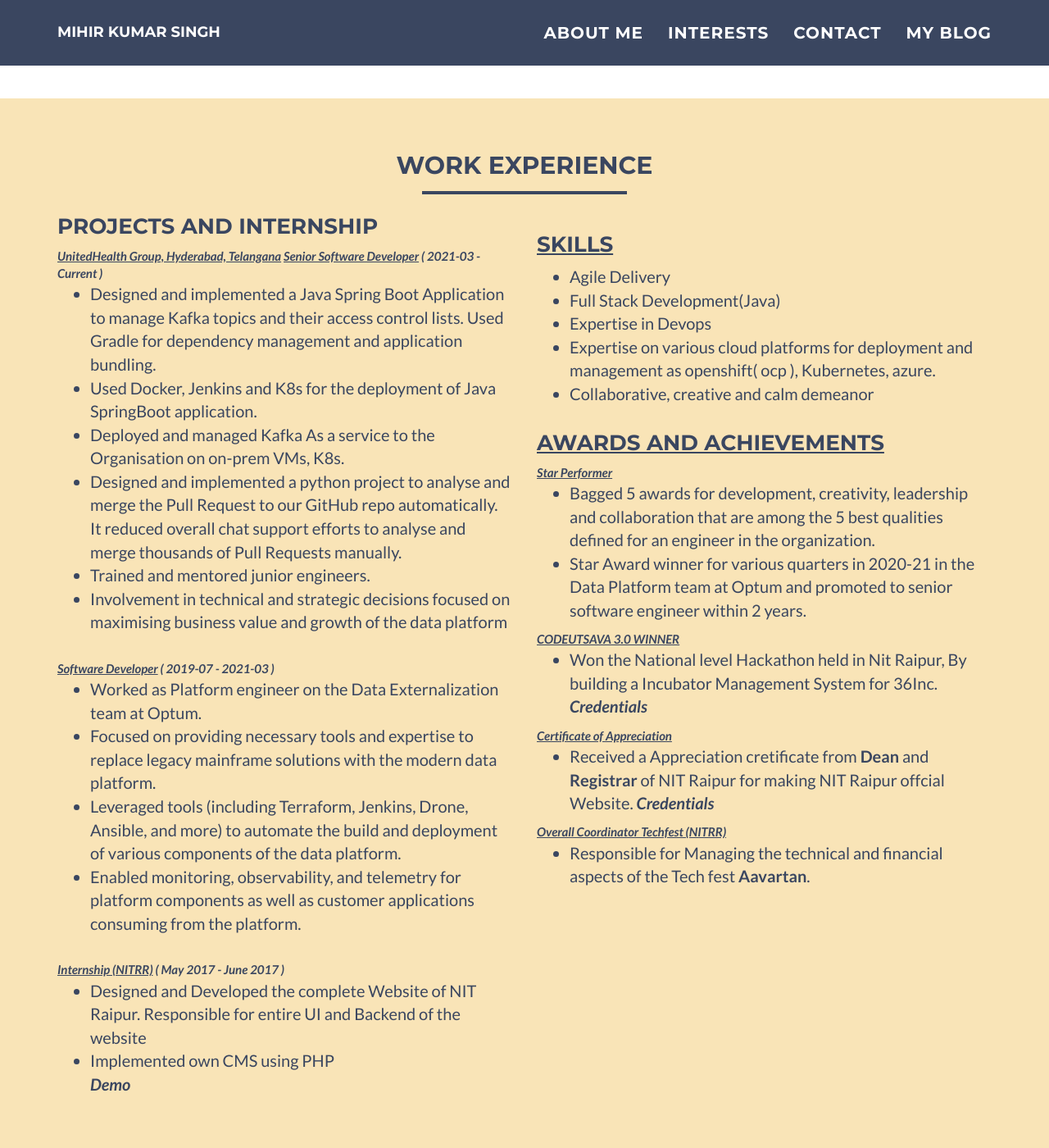
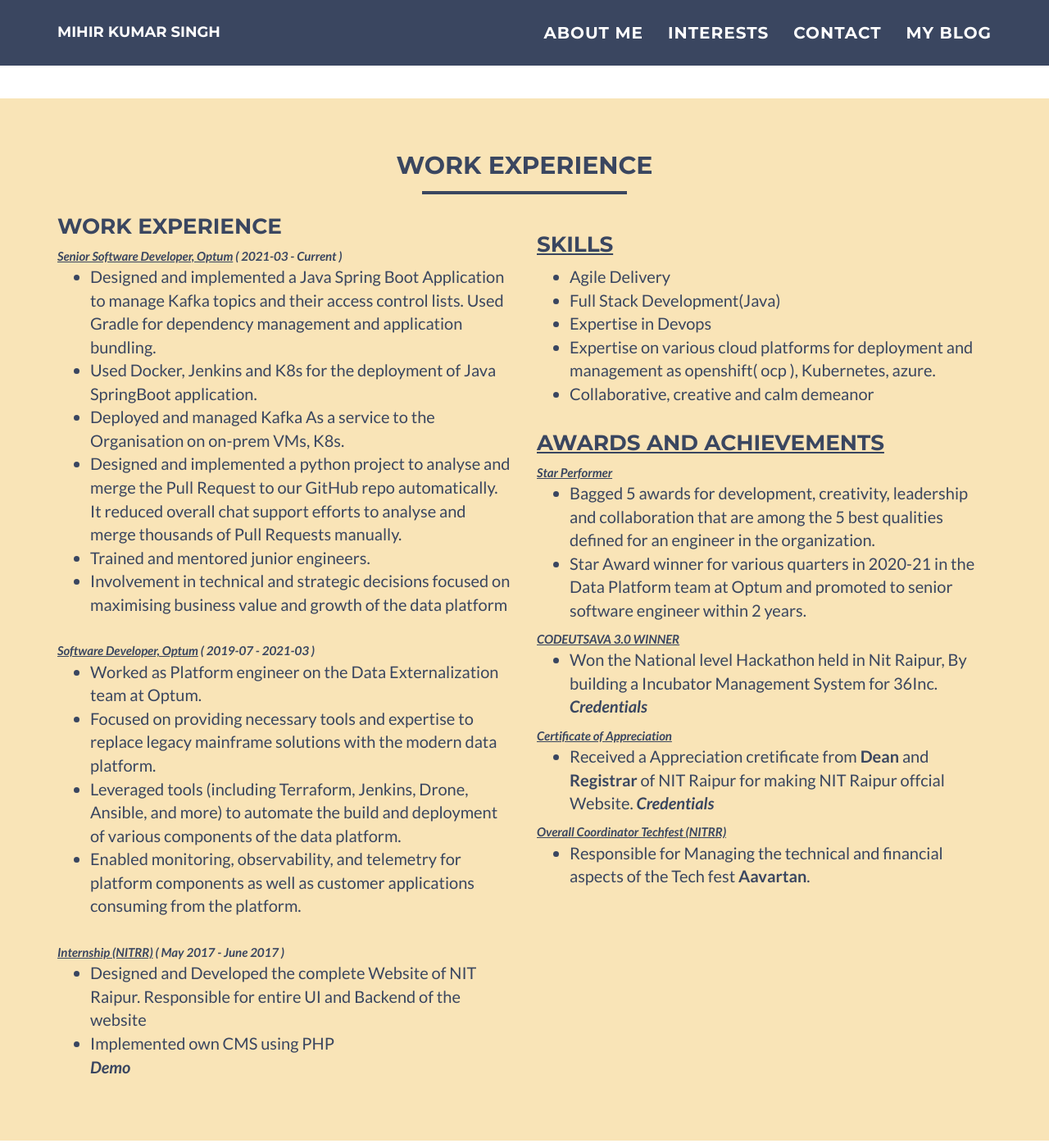
Before and after one commit to Mihirkumarsingh/portfolio, a Jekyll site: the page built from index.html, in a window 1280 px wide and 1400 px high, scrolled down 911 px. Shown: the whole window at 82% size. Built offline with Jekyll 4.4.1, drawn with Linux system fonts in a browser that asks for light colours.

```diff
--- a/_includes/interests.html
+++ b/_includes/interests.html
@@ -8,9 +8,8 @@
       </div>
       <div class="row">
          <div class="col-sm-6">
-            <h3 style="margin-top:0">Projects and Internship</h3>
-            <b><i><u>UnitedHealth Group, Hyderabad, Telangana</u></i></b>
-            <b><i><u>Senior Software Developer</u> ( 2021-03 - Current )</i></b>
+            <h3 style="margin-top:0">Work Experience</h3>
+            <b><i><u>Senior Software Developer, Optum</u> ( 2021-03 - Current )</i></b>
             <ul>
                <li>Designed and implemented a Java Spring Boot Application to manage Kafka topics and their access
                   control lists. Used Gradle for dependency management and application bundling.</li>
@@ -24,7 +23,7 @@
                   growth of the data platform</li>
             </ul>
             <br>
-            <b><i><u>Software Developer</u> ( 2019-07 - 2021-03 )</i></b>
+            <b><i><u>Software Developer, Optum</u> ( 2019-07 - 2021-03 )</i></b>
             <ul>
                <li>Worked as Platform engineer on the Data Externalization team at Optum.</li>
                <li>Focused on providing necessary tools and expertise to replace legacy mainframe solutions
```
